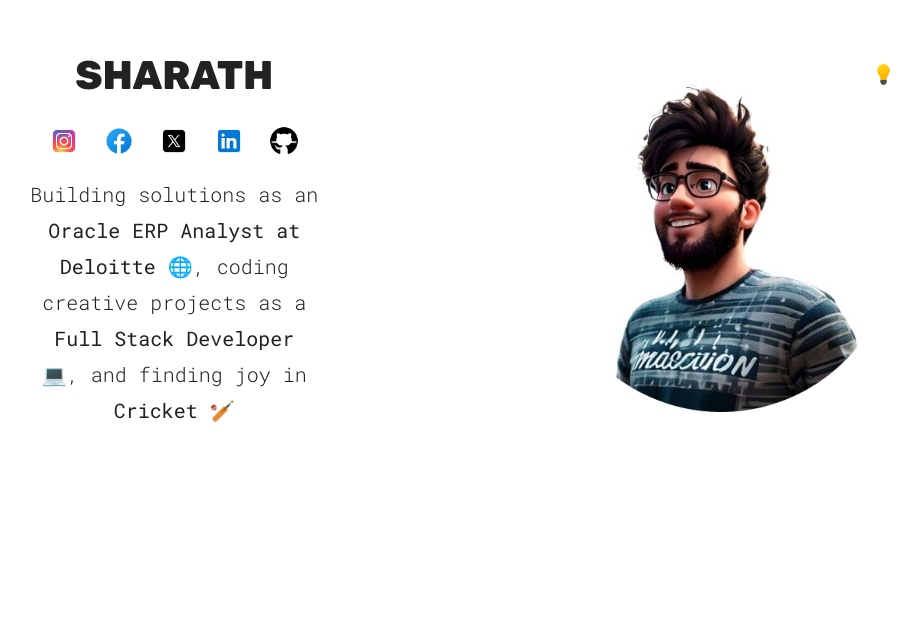
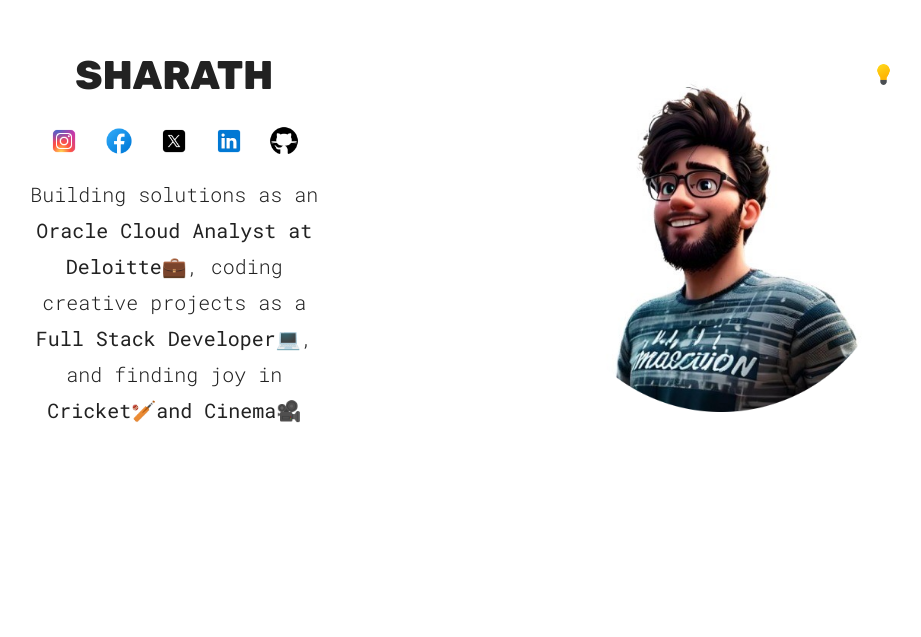
Before and after one commit to Sharath282000/Portfolio-website, a React (Vite) app: page / in a window 1280 px wide. Shown: the part 163-800 px from the top of the page, without its empty margins (177-1098 px from the left). Built offline with nearby package versions, Linux system fonts and the light colour scheme.

Commit message:
Content changes in Hero

```diff
--- a/src/components/Hero/Hero.jsx
+++ b/src/components/Hero/Hero.jsx
@@ -54,7 +54,7 @@ const Hero = () => {
           </a>
         </span>
         <p className={styles.description}>
-         Building solutions as an <b>Oracle ERP Analyst at Deloitte 🌐</b>, coding creative projects as a <b>Full Stack Developer 💻</b>, and finding joy in <b>Cricket 🏏</b>
+         Building solutions as an <b>Oracle Cloud Analyst at Deloitte💼</b>, coding creative projects as a <b>Full Stack Developer💻</b>, and finding joy in <b>Cricket🏏and Cinema🎥</b>
         </p>
       </div>
     </section>
```
